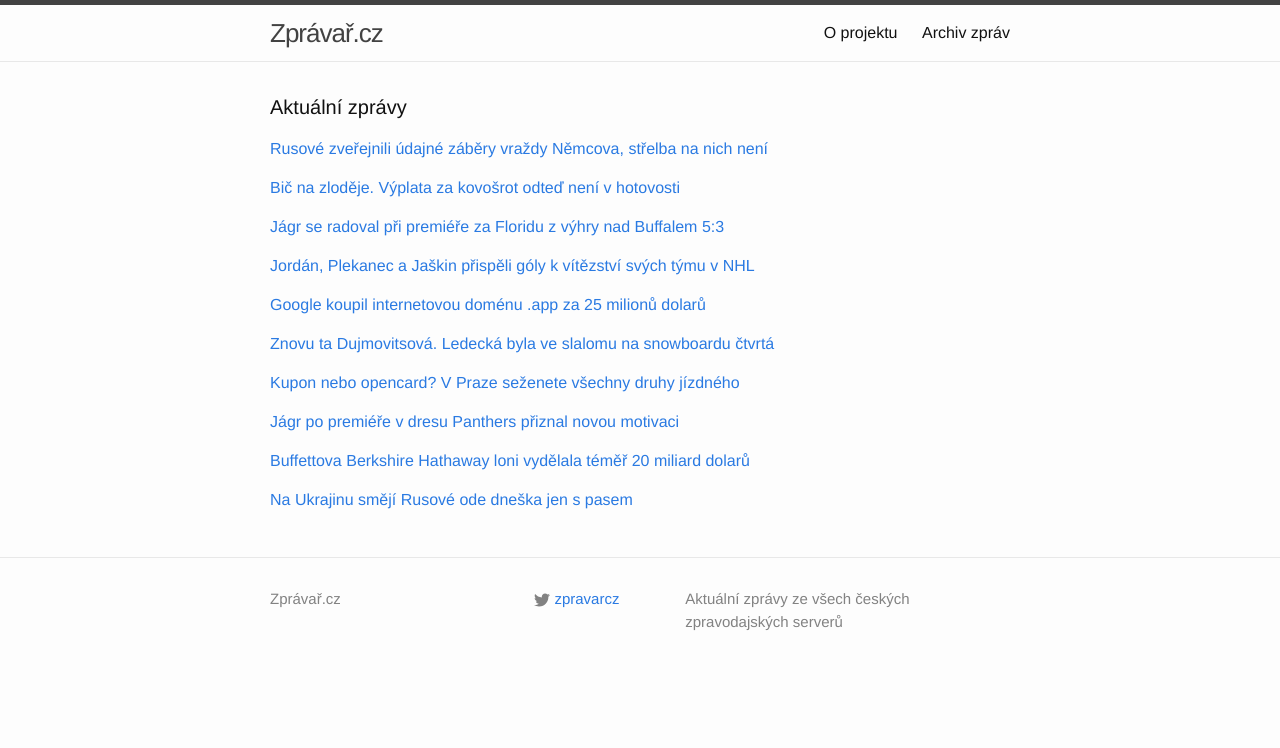
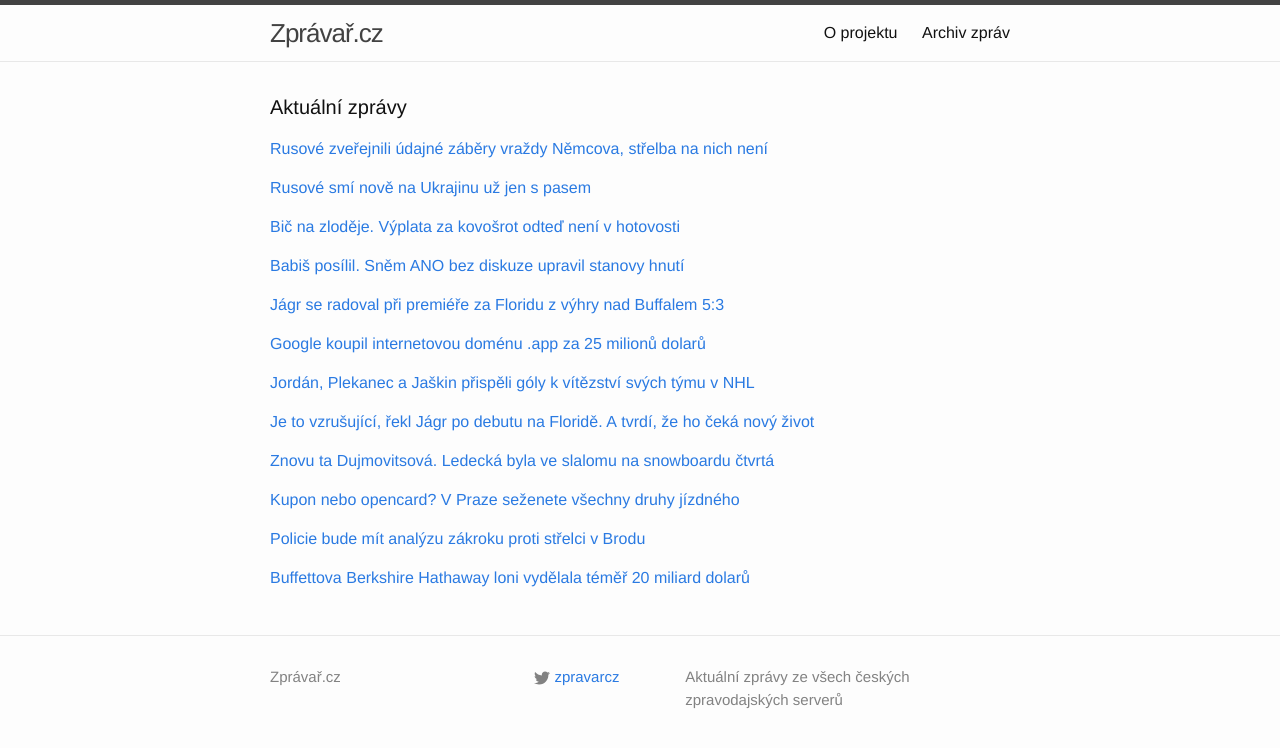
Before and after one commit to adliska/zpravar, a Jekyll site: the page built from index.html, in a window 1280 px wide. Shown: the top 748 px of the page. Built offline with Jekyll 4.4.1, drawn with Linux system fonts in a browser that asks for light colours.

Commit message:
zpravar news update

```diff
--- a/index.html
+++ b/index.html
@@ -20,8 +20,20 @@ layout: default
 <li><a href=http://zpravy.aktualne.cz/zahranici/zverejnen-zaznam-nemcovovy-vrazdy-strelbu-zakryva-pluh/r~d6a569fcbfe011e49bec0025900fea04/>Zveřejněn záznam Němcovovy vraždy. Střelbu zakrývá pluh - zpravy.aktualne.cz</a></li>
 <li><a href=http://www.ceskenoviny.cz/zpravy/zpravy/ruska-televize-zverejnila-kamerovy-zaznam-nemcovovy-vrazdy/1187168>Ruská televize zveřejnila kamerový záznam Němcovovy vraždy - www.ceskenoviny.cz</a></li>
 </ul>
-</div><p><a href="javascript:;" onclick="toggle_visibility('zpravy1')">Bič na zloděje. Výplata za kovošrot odteď není v hotovosti</a></p>
+</div><p><a href="javascript:;" onclick="toggle_visibility('zpravy1')">Rusové smí nově na Ukrajinu už jen s pasem</a></p>
 <div id="zpravy1" style="display:none">
+<ul>
+<li><a href=http://www.tyden.cz/rubriky/zahranici/rusko-a-okoli/rusove-smi-nove-na-ukrajinu-uz-jen-s-pasem_334855.html>Rusové smí nově na Ukrajinu už jen s pasem - www.tyden.cz</a></li>
+<li><a href=http://www.ceskatelevize.cz/ct24/svet/303254-na-ukrajinu-smeji-rusove-ode-dneska-jen-s-pasem/>Na Ukrajinu smějí Rusové ode dneška jen s pasem - www.ceskatelevize.cz</a></li>
+<li><a href=http://www.ceskatelevize.cz/ct24/ukrajinska-krize/303254-na-ukrajinu-smeji-rusove-ode-dneska-jen-s-pasem/>Na Ukrajinu smějí Rusové ode dneška jen s pasem - www.ceskatelevize.cz</a></li>
+<li><a href=http://zpravy.e15.cz/zahranicni/politika/kyjev-zprisnuje-pravidla-pro-rusy-uz-nestaci-jen-obcanka-1167647>Kyjev zpřísňuje pravidla pro Rusy, už nestačí jen občanka - zpravy.e15.cz</a></li>
+<li><a href=http://zahranicni.ihned.cz/c1-63613970-rusove-nove-smeji-na-ukrajinu-jen-s-pasem-odvetne-opatreni-pry-neplanuji>Rusové nově smějí na Ukrajinu jen s pasem. Odvetné opatření prý neplánují - zahranicni.ihned.cz</a></li>
+<li><a href=http://www.ceskenoviny.cz/zpravy/zpravy/na-ukrajinu-smeji-rusove-ode-dneska-jen-s-pasem/1187191>Na Ukrajinu smějí Rusové ode dneška jen s pasem - www.ceskenoviny.cz</a></li>
+<li><a href=http://www.tyden.cz/rubriky/zahranici/rusko-a-okoli/rusove-mohou-na-ukrajinu-jen-s-pasem-vetsina-ho-nema_334855.html>Rusové mohou na Ukrajinu jen s pasem. Většina ho nemá - www.tyden.cz</a></li>
+<li><a href=http://www.novinky.cz/zahranicni/evropa/362967-rusove-mohou-na-ukrajinu-jiz-pouze-s-pasem.html>Rusové mohou na Ukrajinu již pouze s pasem - www.novinky.cz</a></li>
+</ul>
+</div><p><a href="javascript:;" onclick="toggle_visibility('zpravy2')">Bič na zloděje. Výplata za kovošrot odteď není v hotovosti</a></p>
+<div id="zpravy2" style="display:none">
 <ul>
 <li><a href=http://www.tyden.cz/rubriky/byznys/cesko/bic-na-zlodeje-vyplata-za-kovosrot-odted-neni-v-hotovosti_334842.html>Bič na zloděje. Výplata za kovošrot odteď není v hotovosti - www.tyden.cz</a></li>
 <li><a href=http://www.ceskenoviny.cz/zpravy/zpravy/za-odevzdany-kovovy-srot-uz-lide-nebudou-dostavat-hotovost/1187160>Za odevzdaný kovový šrot už lidé nebudou dostávat hotovost - www.ceskenoviny.cz</a></li>
@@ -29,8 +41,17 @@ layout: default
 <li><a href=http://ekonomika.idnes.cz/sberny-srot-kov-hotovost-0ym-/ekonomika.aspx?c=A150301_071915_ekonomika_hv>Sběrny už nesmí vykupovat kov za hotové, začala platit nová vyhláška - ekonomika.idnes.cz</a></li>
 <li><a href=http://www.rozhlas.cz/_zprava/zacina-platit-vyhlaska-ktera-sbernam-zakazuje-vykupovat-kovy-za-hotove--1461174>Začíná platit vyhláška, která sběrnám zakazuje výkupovat kovy za hotové - www.rozhlas.cz</a></li>
 </ul>
-</div><p><a href="javascript:;" onclick="toggle_visibility('zpravy2')">Jágr se radoval při premiéře za Floridu z výhry nad Buffalem 5:3</a></p>
-<div id="zpravy2" style="display:none">
+</div><p><a href="javascript:;" onclick="toggle_visibility('zpravy3')">Babiš posílil. Sněm ANO bez diskuze upravil stanovy hnutí</a></p>
+<div id="zpravy3" style="display:none">
+<ul>
+<li><a href=http://www.tyden.cz/rubriky/domaci/politika/babis-posilil-snem-ano-bez-diskuze-upravil-stanovy-hnuti_334859.html>Babiš posílil. Sněm ANO bez diskuze upravil stanovy hnutí - www.tyden.cz</a></li>
+<li><a href=http://zpravy.aktualne.cz/domaci/ano-meni-stanovy-babis-ma-v-predsednictvu-rozhodujici-hlas/r~0ea7da2cbff211e4b98c002590604f2e/>ANO změnilo stanovy. Vliv předsedy Babiše ještě posílí - zpravy.aktualne.cz</a></li>
+<li><a href=http://www.tyden.cz/rubriky/domaci/politika/babis-diktuje-snem-ano-bez-diskuze-upravil-stanovy-hnuti_334859.html>Babiš diktuje. Sněm ANO bez diskuze upravil stanovy hnutí - www.tyden.cz</a></li>
+<li><a href=http://www.ceskenoviny.cz/zpravy/zpravy/delegati-snemu-ano-dnes-schvalili-upravy-stanov-uskupeni/1187198>Delegáti sněmu ANO dnes schválili úpravy stanov uskupení - www.ceskenoviny.cz</a></li>
+<li><a href=http://www.denik.cz/z_domova/delegati-snemu-ano-dnes-schvalili-upravy-stanov-uskupeni-20150301.html>Sněm ANO schválil úpravy stanov, potvrzují silné postavení Babiše - www.denik.cz</a></li>
+</ul>
+</div><p><a href="javascript:;" onclick="toggle_visibility('zpravy4')">Jágr se radoval při premiéře za Floridu z výhry nad Buffalem 5:3</a></p>
+<div id="zpravy4" style="display:none">
 <ul>
 <li><a href=http://www.sportovninoviny.cz/zpravy/jagr-se-radoval-pri-premiere-za-floridu-z-vyhry-nad-buffalem-5-3/1187143>Jágr se radoval při premiéře za Floridu z výhry nad Buffalem 5:3 - www.sportovninoviny.cz</a></li>
 <li><a href=http://www.tyden.cz/rubriky/sport/hokej/nhl/jagrova-premiera-floride-pomohl-k-vitezstvi-sam-nebodoval_334838.html>Jágrova premiéra: Floridě pomohl k vítězství, sám nebodoval - www.tyden.cz</a></li>
@@ -38,56 +59,57 @@ layout: default
 <li><a href=http://www.rozhlas.cz/_zprava/jagr-zazil-v-dresu-floridy-viteznou-premieru-bodove-se-vsak-neprosadil--1461163>Jágr zažil v dresu Floridy vítěznou premiéru, bodově se však neprosadil - www.rozhlas.cz</a></li>
 <li><a href=http://hokej.idnes.cz/neuvirth-celil-kanonade-floridy-jagr-pri-premiere-nebodoval-pl4-/nhl.aspx?c=A150228_234409_nhl_Mkr>Neuvirth čelil kanonádě Floridy, Jágr při premiéře nebodoval - hokej.idnes.cz</a></li>
 </ul>
-</div><p><a href="javascript:;" onclick="toggle_visibility('zpravy3')">Jordán, Plekanec a Jaškin přispěli góly k vítězství svých týmu v NHL</a></p>
-<div id="zpravy3" style="display:none">
+</div><p><a href="javascript:;" onclick="toggle_visibility('zpravy5')">Google koupil internetovou doménu .app za 25 milionů dolarů</a></p>
+<div id="zpravy5" style="display:none">
+<ul>
+<li><a href=http://byznys.ihned.cz/c1-63613370-google-koupil-internetovou-domenu-app-za-25-milionu-dolaru>Google koupil internetovou doménu .app za 25 milionů dolarů - byznys.ihned.cz</a></li>
+<li><a href=http://e-svet.e15.cz/it-byznys/nejdrazsi-domena-google-koupil-app-za-25-milionu-dolaru-1167635>Nejdražší doména: Google koupil .app za 25 milionů dolarů - e-svet.e15.cz</a></li>
+<li><a href=http://www.financninoviny.cz/zpravodajstvi/zpravy/google-koupil-internetovou-domenu-app-za-25-milionu-dolaru/1187149>Google koupil internetovou doménu .app za 25 milionů dolarů - www.financninoviny.cz</a></li>
+<li><a href=http://www.denik.cz/ekonomika/google-koupil-internetovou-domenu-app-za-25-milionu-dolaru-20150301.html>Google koupil internetovou doménu .app za 25 milionů dolarů - www.denik.cz</a></li>
+</ul>
+</div><p><a href="javascript:;" onclick="toggle_visibility('zpravy6')">Jordán, Plekanec a Jaškin přispěli góly k vítězství svých týmu v NHL</a></p>
+<div id="zpravy6" style="display:none">
 <ul>
 <li><a href=http://www.rozhlas.cz/_zprava/jordan-plekanec-a-jaskin-prispeli-goly-k-vitezstvi-svych-tymu-v-nhl--1461185>Jordán, Plekanec a Jaškin přispěli góly k vítězství svých týmu v NHL - www.rozhlas.cz</a></li>
 <li><a href=http://www.sportovninoviny.cz/zpravy/jordan-a-nestrasil-prispeli-v-nhl-k-vyhre-caroliny/1187166>Jordán a Nestrašil přispěli v NHL k výhře Caroliny - www.sportovninoviny.cz</a></li>
 <li><a href=http://www.denik.cz/hokej/jordan-a-nestrasil-prispeli-v-nhl-k-vyhre-caroliny-20150301.html>Jordán a Nestrašil přispěli výhře Caroliny na ledě favorizovaných Islanders - www.denik.cz</a></li>
 <li><a href=http://sport.aktualne.cz/jordan-a-nestrasil-prispeli-v-nhl-k-vyhre-caroliny/r~81715d20bfda11e4b6d20025900fea04/>Jordán a Nestrašil přispěli v NHL k výhře Caroliny - sport.aktualne.cz</a></li>
 </ul>
-</div><p><a href="javascript:;" onclick="toggle_visibility('zpravy4')">Google koupil internetovou doménu .app za 25 milionů dolarů</a></p>
-<div id="zpravy4" style="display:none">
+</div><p><a href="javascript:;" onclick="toggle_visibility('zpravy7')">Je to vzrušující, řekl Jágr po debutu na Floridě. A tvrdí, že ho čeká nový život</a></p>
+<div id="zpravy7" style="display:none">
 <ul>
-<li><a href=http://byznys.ihned.cz/c1-63613370-google-koupil-internetovou-domenu-app-za-25-milionu-dolaru>Google koupil internetovou doménu .app za 25 milionů dolarů - byznys.ihned.cz</a></li>
-<li><a href=http://e-svet.e15.cz/it-byznys/nejdrazsi-domena-google-koupil-app-za-25-milionu-dolaru-1167635>Nejdražší doména: Google koupil .app za 25 milionů dolarů - e-svet.e15.cz</a></li>
-<li><a href=http://www.financninoviny.cz/zpravodajstvi/zpravy/google-koupil-internetovou-domenu-app-za-25-milionu-dolaru/1187149>Google koupil internetovou doménu .app za 25 milionů dolarů - www.financninoviny.cz</a></li>
-<li><a href=http://www.denik.cz/ekonomika/google-koupil-internetovou-domenu-app-za-25-milionu-dolaru-20150301.html>Google koupil internetovou doménu .app za 25 milionů dolarů - www.denik.cz</a></li>
+<li><a href=http://www.denik.cz/hokej/je-to-vzrusujici-rekl-jagr-po-debutu-na-floride-a-tvrdi-ze-ho-ceka-novy-zivot-20.html>Je to vzrušující, řekl Jágr po debutu na Floridě. A tvrdí, že ho čeká nový život - www.denik.cz</a></li>
+<li><a href=http://www.sportovninoviny.cz/zpravy/jagr-po-premiere-v-dresu-panthers-priznal-novou-motivaci/1187199>Jágr po premiéře v dresu Panthers přiznal novou motivaci - www.sportovninoviny.cz</a></li>
+<li><a href=http://sport.aktualne.cz/jagr-byl-rad-za-mlade-floridske-pusky-na-vsechno-nestacim/r~74038a7abfdd11e4ba57002590604f2e/>Jágr byl rád za mladé floridské pušky: Na všechno nestačím - sport.aktualne.cz</a></li>
+<li><a href=http://www.tyden.cz/rubriky/sport/hokej/nhl/ucitel-jagr-ma-dohlizet-na-deti-ze-neskoroval-nevadi_334840.html>Učitel Jágr má dohlížet na \"děti\". Že neskóroval? Nevadí - www.tyden.cz</a></li>
 </ul>
-</div><p><a href="javascript:;" onclick="toggle_visibility('zpravy5')">Znovu ta Dujmovitsová. Ledecká byla ve slalomu na snowboardu čtvrtá</a></p>
-<div id="zpravy5" style="display:none">
+</div><p><a href="javascript:;" onclick="toggle_visibility('zpravy8')">Znovu ta Dujmovitsová. Ledecká byla ve slalomu na snowboardu čtvrtá</a></p>
+<div id="zpravy8" style="display:none">
 <ul>
 <li><a href=http://www.denik.cz/zimni_sporty/znovu-ta-dujmovitsova-ledecka-byla-ve-slalomu-na-snowboardu-ctvrta-20150301.html>Znovu ta Dujmovitsová. Ledecká byla ve slalomu na snowboardu čtvrtá - www.denik.cz</a></li>
 <li><a href=http://sport.idnes.cz/ester-ledecka-004-/lyzovani.aspx?c=A150301_091121_lyzovani_ald>Ledecké ve slalomu na SP v Japonsku chyběla setina k dalšímu bronzu - sport.idnes.cz</a></li>
 <li><a href=http://www.sportovninoviny.cz/zpravy/ledecka-skoncila-ve-slalomu-na-sp-v-japonsku-ctvrta/1187176>Ledecká skončila ve slalomu na SP v Japonsku čtvrtá - www.sportovninoviny.cz</a></li>
 <li><a href=http://sport.aktualne.cz/ledecka-skoncila-ve-slalomu-na-sp-v-japonsku-ctvrta/r~705f76bcbfe811e49bec0025900fea04/>Ledecká skončila ve slalomu na SP v Japonsku čtvrtá - sport.aktualne.cz</a></li>
 </ul>
-</div><p><a href="javascript:;" onclick="toggle_visibility('zpravy6')">Kupon nebo opencard? V Praze seženete všechny druhy jízdného   </a></p>
-<div id="zpravy6" style="display:none">
+</div><p><a href="javascript:;" onclick="toggle_visibility('zpravy9')">Kupon nebo opencard? V Praze seženete všechny druhy jízdného   </a></p>
+<div id="zpravy9" style="display:none">
 <ul>
 <li><a href=http://www.rozhlas.cz/_zprava/kupon-nebo-opencard-v-praze-sezenete-vsechny-druhy-jizdneho--1461187>Kupon nebo opencard? V Praze seženete všechny druhy jízdného    - www.rozhlas.cz</a></li>
 <li><a href=http://www.ceskenoviny.cz/zpravy/zpravy/prazsky-dopravni-podnik-zacne-opet-vydavat-papirove-kupony-na-mhd/1187161>Pražský dopravní podnik začne opět vydávat papírové kupony na MHD - www.ceskenoviny.cz</a></li>
 <li><a href=http://echo24.cz/a/iwFbx>‚Středověk‘ je zpět. Praha opět vydává papírové kupony na MHD - echo24.cz</a></li>
 </ul>
-</div><p><a href="javascript:;" onclick="toggle_visibility('zpravy7')">Jágr po premiéře v dresu Panthers přiznal novou motivaci</a></p>
-<div id="zpravy7" style="display:none">
+</div><p><a href="javascript:;" onclick="toggle_visibility('zpravy10')">Policie bude mít analýzu zákroku proti střelci v Brodu</a></p>
+<div id="zpravy10" style="display:none">
 <ul>
-<li><a href=http://www.sportovninoviny.cz/zpravy/jagr-po-premiere-v-dresu-panthers-priznal-novou-motivaci/1187199>Jágr po premiéře v dresu Panthers přiznal novou motivaci - www.sportovninoviny.cz</a></li>
-<li><a href=http://sport.aktualne.cz/jagr-byl-rad-za-mlade-floridske-pusky-na-vsechno-nestacim/r~74038a7abfdd11e4ba57002590604f2e/>Jágr byl rád za mladé floridské pušky: Na všechno nestačím - sport.aktualne.cz</a></li>
-<li><a href=http://www.tyden.cz/rubriky/sport/hokej/nhl/ucitel-jagr-ma-dohlizet-na-deti-ze-neskoroval-nevadi_334840.html>Učitel Jágr má dohlížet na \"děti\". Že neskóroval? Nevadí - www.tyden.cz</a></li>
+<li><a href=http://zpravy.aktualne.cz/domaci/policie-bude-mit-analyzu-zakroku-proti-strelci-v-brodu/r~843f7e20bff211e49f60002590604f2e/>Policie bude mít analýzu zákroku proti střelci v Brodu - zpravy.aktualne.cz</a></li>
+<li><a href=http://www.novinky.cz/domaci/362971-vysledky-analyzy-policejniho-zakroku-proti-strelci-z-brodu-budou-pristi-tyden.html>Výsledky analýzy policejního zákroku proti střelci z Brodu budou příští týden - www.novinky.cz</a></li>
+<li><a href=http://www.ceskenoviny.cz/zpravy/zpravy/policie-bude-mit-prvni-analyzu-zakroku-proti-strelci-v-u-brode/1187201>Policie bude mít první analýzu zákroku proti střelci v U.Brodě - www.ceskenoviny.cz</a></li>
 </ul>
-</div><p><a href="javascript:;" onclick="toggle_visibility('zpravy8')">Buffettova Berkshire Hathaway loni vydělala téměř 20 miliard dolarů</a></p>
-<div id="zpravy8" style="display:none">
+</div><p><a href="javascript:;" onclick="toggle_visibility('zpravy11')">Buffettova Berkshire Hathaway loni vydělala téměř 20 miliard dolarů</a></p>
+<div id="zpravy11" style="display:none">
 <ul>
 <li><a href=http://byznys.ihned.cz/c1-63613560-buffetova-berkshire-hathaway-loni-vydelala-temer-20-miliard-dolaru>Buffettova Berkshire Hathaway loni vydělala téměř 20 miliard dolarů - byznys.ihned.cz</a></li>
 <li><a href=http://www.novinky.cz/ekonomika/362964-miliardar-buffett-loni-vydelal-skoro-20-miliard-dolaru.html>Miliardář Buffett loni vydělal skoro 20 miliard dolarů - www.novinky.cz</a></li>
 <li><a href=http://www.financninoviny.cz/zpravodajstvi/zpravy/buffettova-investicni-firma-loni-vydelala-temer-20-miliard-dolaru/1187147>Buffettova investiční firma loni vydělala téměř 20 miliard dolarů - www.financninoviny.cz</a></li>
 </ul>
-</div><p><a href="javascript:;" onclick="toggle_visibility('zpravy9')">Na Ukrajinu smějí Rusové ode dneška jen s pasem</a></p>
-<div id="zpravy9" style="display:none">
-<ul>
-<li><a href=http://www.ceskenoviny.cz/zpravy/zpravy/na-ukrajinu-smeji-rusove-ode-dneska-jen-s-pasem/1187191>Na Ukrajinu smějí Rusové ode dneška jen s pasem - www.ceskenoviny.cz</a></li>
-<li><a href=http://www.tyden.cz/rubriky/zahranici/rusko-a-okoli/rusove-mohou-na-ukrajinu-jen-s-pasem-vetsina-ho-nema_334855.html>Rusové mohou na Ukrajinu jen s pasem. Většina ho nemá - www.tyden.cz</a></li>
-<li><a href=http://www.novinky.cz/zahranicni/evropa/362967-rusove-mohou-na-ukrajinu-jiz-pouze-s-pasem.html>Rusové mohou na Ukrajinu již pouze s pasem - www.novinky.cz</a></li>
-</ul>
 </div></div>
```
